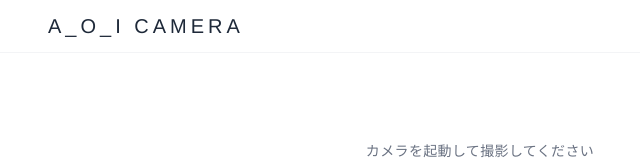
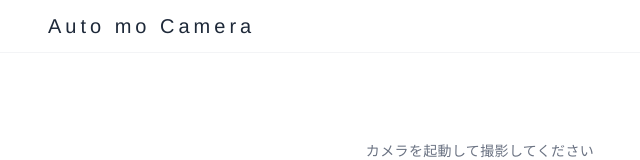
Before and after one commit to tk1103/car-mask-app, a Next.js app: page / in a window 1280 px wide. Shown: the top 160 px of the page, without its empty margins (160-800 px from the left). Built offline with nearby package versions, Linux system fonts and the light colour scheme.

Commit message:
Update page.tsx

```diff
--- a/src/app/page.tsx
+++ b/src/app/page.tsx
@@ -474,12 +474,12 @@ export default function Home() {
         lctx.closePath();
         lctx.fill();
 
-        // A_O_Iロゴテキスト
+        // Automoniロゴテキスト
         lctx.fillStyle = '#fff';
         lctx.font = `bold ${logoCanvas.height * 0.5}px system-ui, sans-serif`;
         lctx.textAlign = 'center';
         lctx.textBaseline = 'middle';
-        lctx.fillText('A_O_I', logoCanvas.width / 2, logoCanvas.height / 2);
+        lctx.fillText('Automoni', logoCanvas.width / 2, logoCanvas.height / 2);
       }
 
       // すべてのプレートにマスクを描画
@@ -520,7 +520,7 @@ export default function Home() {
           }
           const file = new File([blob], `number-mask-${Date.now()}.jpg`, { type: 'image/jpeg' });
           if (navigator.share && navigator.canShare?.({ files: [file] })) {
-            await navigator.share({ files: [file], title: 'A_O_I CAMERA' });
+            await navigator.share({ files: [file], title: 'Auto mo Camera' });
             setShowSaveSuccess(true);
             setTimeout(() => setShowSaveSuccess(false), 2500);
           } else {
@@ -587,7 +587,7 @@ export default function Home() {
     <div className="min-h-screen bg-white" style={{ fontFamily }}>
       <header className="sticky top-0 z-10 bg-white/95 backdrop-blur border-b border-gray-100">
         <div className="max-w-4xl mx-auto px-4 py-3 flex items-center justify-between">
-          <h1 className="text-xl font-extralight text-gray-800 tracking-[0.2em]">A_O_I CAMERA</h1>
+          <h1 className="text-xl font-extralight text-gray-800 tracking-[0.2em]">Auto mo Camera</h1>
         </div>
       </header>
 
```
